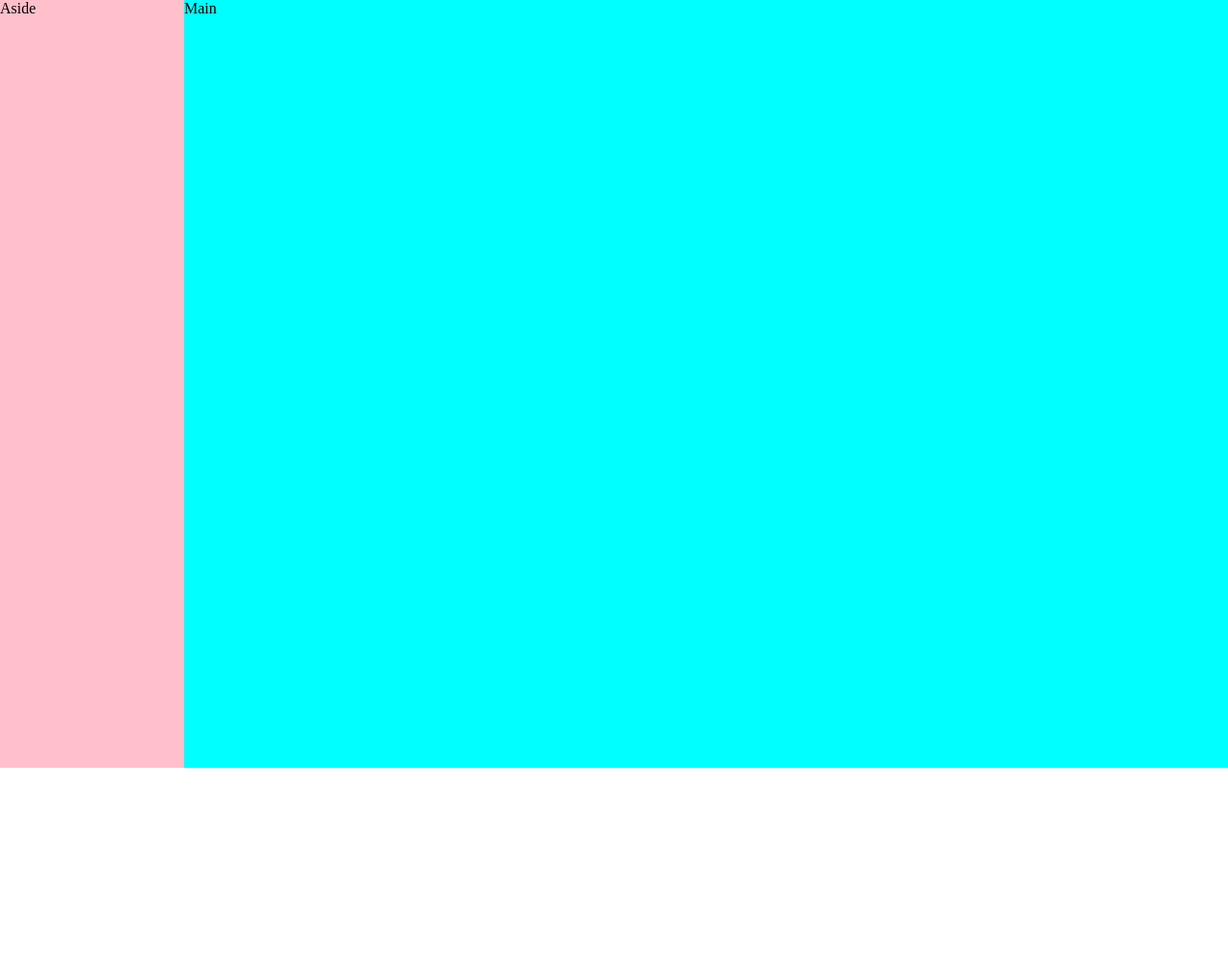
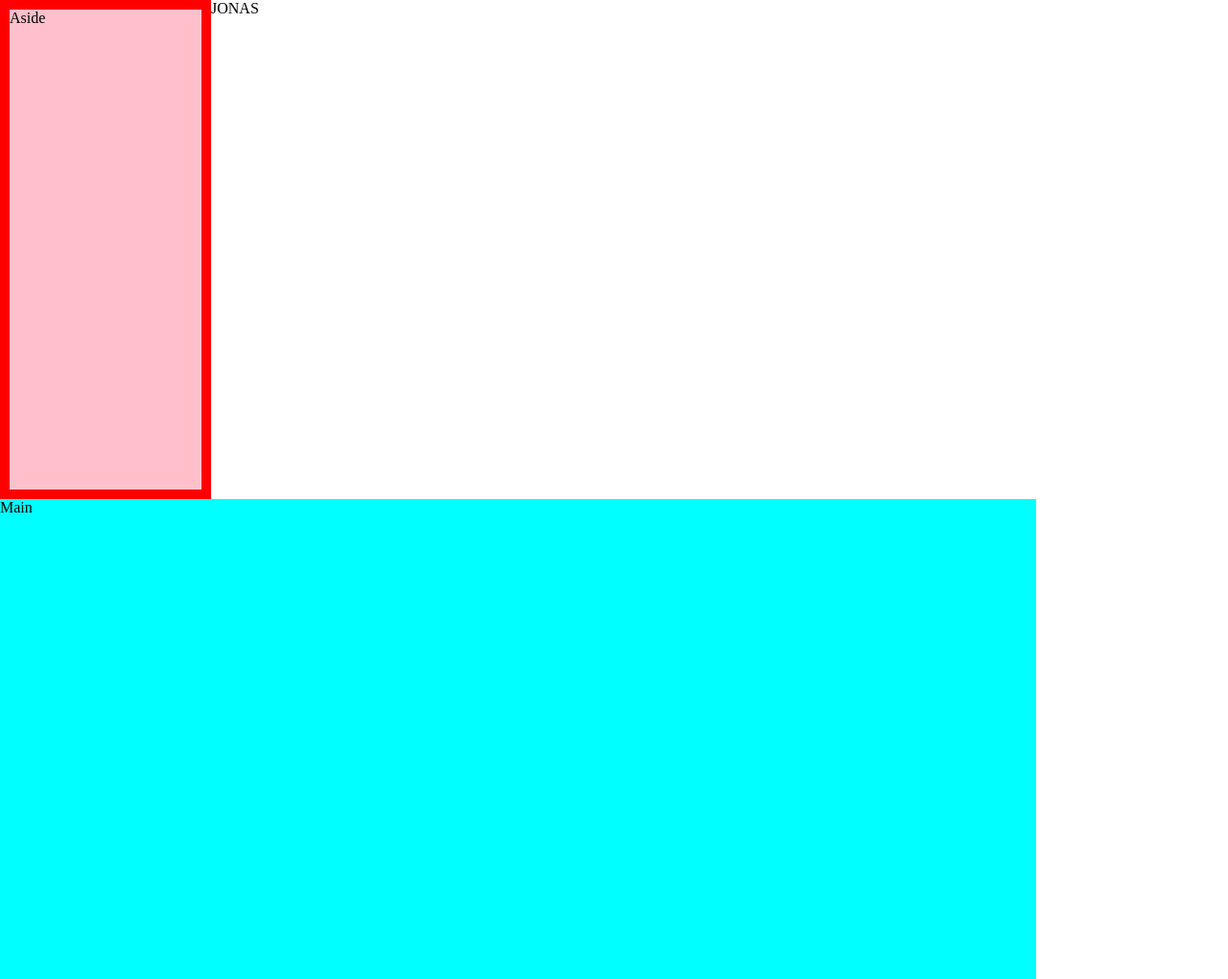
Before and after one commit to Deividas321/new-project, a website: page index.html in a window 1280 px wide. Shown: the whole page at 96% size. Before the commit the page ends 804 px from the top, so only its background shows below. Drawn offline with Linux system fonts and the light colour scheme.

Commit message:
initial com

```diff
--- a/css/main.css
+++ b/css/main.css
@@ -3,13 +3,14 @@ body {
     width: 100%;
     margin: 0;
     }
-    asided {background-color: pink;
-         width: 15%;
+    aside {background-color: pink;
+         width: 200px;
          float: left;
-         height: 800px;
+         height: 500px;
+         border: 10px solid red;
     }
     main {background-color: aqua;
-        width: 85%;
+        width: calc(100% - 200px);
         float: left;
-        height: 800px;
+        height: 500px;
     }
--- a/index.html
+++ b/index.html
@@ -7,12 +7,15 @@
     <link rel="stylesheet" href="./css/main.css">
 </head>
 <body>
-    <asided>
+    <aside>
         Aside
-    </asided>
+    </aside>
     <main>
 Main
     </main>
+    <div>
+        JONAS
+    </div>
 
 </body>
 </html>
```
